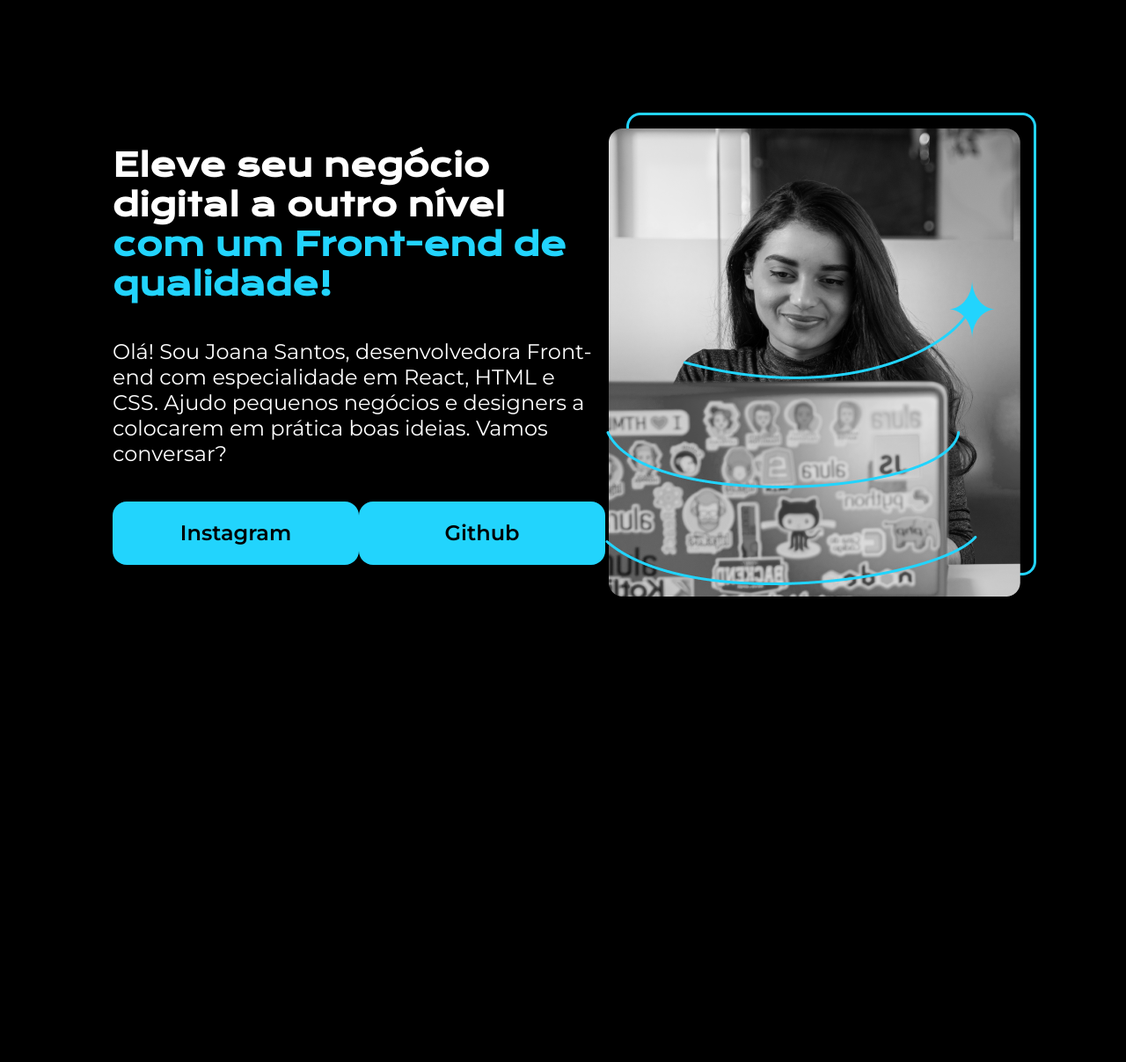
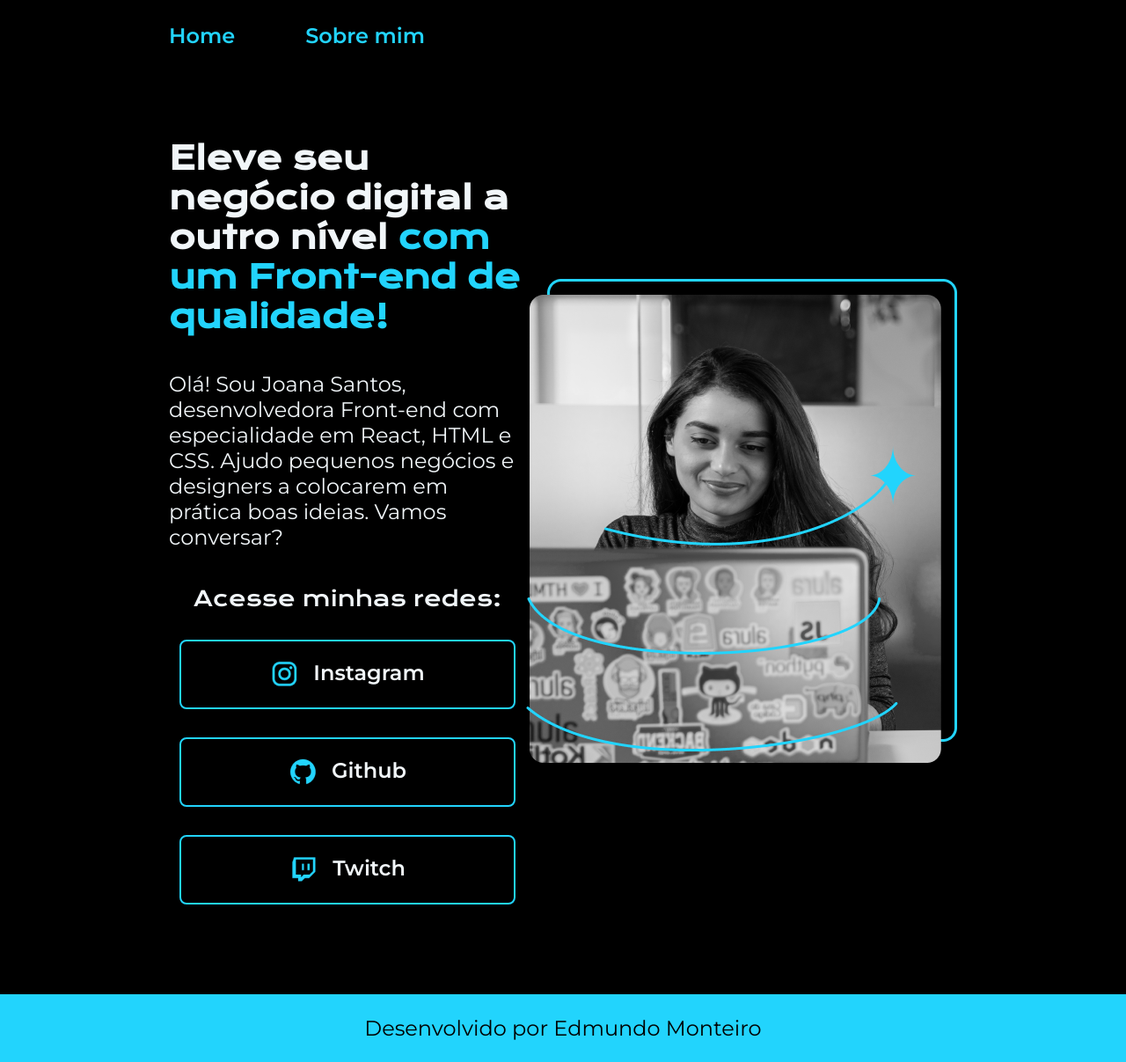
Before and after one commit to EdmundoMonteiro/Projeto_Portifolio, a plain HTML site: page index.html in a window 1280 px wide. Shown: the whole page at 88% size. Before the commit the page ends 928 px from the top, so only its background shows below. Drawn offline with nearby package versions, Linux system fonts and the light colour scheme.

Commit message:
Add files via upload

```diff
--- a/index.html
+++ b/index.html
@@ -4,10 +4,17 @@
     <meta charset="UTF-8">
     <meta name="viewport" content="width=device-width, initial-scale=1.0">
     <title>Portifolio</title>
-    <link rel="stylesheet" href="style.css">
+    <link rel="stylesheet" href="./styles/style.css">
 </head>
 <body>
-    <header> </header>
+
+    <header class="cabecalho">
+      <nav class="cabecalho__menu">
+        <a class="cabecalho__menu__link" href="index.html">Home</a>
+        <a class="cabecalho__menu__link" href="sobremim.html">Sobre mim</a>
+      </nav>
+    </header>
+
       <main class="apresentacao">
         <section class="apresentacao__conteudo">
             <h1 class="apresentacao__conteudo__titulo">
@@ -17,12 +24,22 @@
               Olá! Sou Joana Santos, desenvolvedora Front-end com especialidade em React, HTML e CSS. Ajudo pequenos negócios e designers a colocarem em prática boas ideias. Vamos conversar?
             </p>
         <div class="apresentacao__links">
-            <a class="apresentacao__links__link" href="https://www.instagram.com/">Instagram</a>
-            <a class="apresentacao__links__link" href="https://github.com/">Github</a>
+            <h2 class="apresentacao__links__subtitulo"> Acesse minhas redes: </h2>
+            <a class="apresentacao__links__link" href="https://www.instagram.com/">
+              <img src="./Imagens/instagram.png">
+              Instagram</a>
+            <a class="apresentacao__links__link" href="https://github.com/">
+              <img src="./Imagens/github.png">
+              Github</a>
+            <a class="apresentacao__links__link" href="https://www.twitch.tv/">
+              <img src="./Imagens/twitch.png">
+              Twitch</a>
         </div>
       </section>
-        <img src="imagem.png" alt="Joana Santos programando">
+        <img src="/Imagens/imagem.png" alt="Joana Santos programando">
       </main>
-    <footer></footer>
+    <footer class="rodape">
+      <p> Desenvolvido por Edmundo Monteiro </p>
+    </footer>
 </body>
 </html>
--- /dev/null
+++ b/styles/style.css
@@ -0,0 +1,113 @@
+@import url('https://fonts.googleapis.com/css2?family=Krona+One&family=Montserrat&display=swap');
+@import url('https://fonts.googleapis.com/css2?family=Montserrat:wght@600&display=swap');
+
+:root{
+    --cor-primaria: #000000;
+    --cor-secundaria: #F1F6F9;
+    --cor-terciaria: #22D4FD;
+    --cor-hover:#272727;
+
+    --fonte-primaria: 'Krona One', sans-serif ;
+    --fonte-secundaria: 'Montserrat', sans-serif ;
+}
+
+*{
+    margin: 0;
+    padding: 0;
+}
+
+body{
+    box-sizing: border-box;
+    /* height: 100vh; */
+    background-color: var(--cor-primaria);
+    color: var(--cor-secundaria);
+}
+
+.titulo-destaque{
+    color: var(--cor-terciaria);
+}
+
+.cabecalho{
+    padding: 2% 0% 0% 15%;
+}
+
+.cabecalho__menu{
+    display: flex;
+    gap: 80px;
+}
+
+.cabecalho__menu__link{
+    font-family: var(--fonte-secundaria);
+    font-size: 24px;
+    font-weight: 600;
+    color: var(--cor-terciaria);
+    text-decoration: none;
+}
+
+.apresentacao{
+    margin: 8% 15%;
+    display: flex;
+    align-items: center;
+    justify-content: space-between;
+}
+.apresentacao__conteudo{
+    width: 615px;
+    display: flex;
+    flex-direction: column;
+    gap: 40px;
+}
+.apresentacao__conteudo__titulo{
+    font-size: 36px;
+    font-family: var(--fonte-primaria);
+}
+.apresentacao__conteudo__texto{
+    font-size: 24px;
+    font-family: var(--fonte-secundaria);
+}
+
+.apresentacao__links{
+    display: flex;
+    flex-direction: column;
+    justify-content: space-between;
+    align-items: center;
+    gap: 32px;
+}
+
+.apresentacao__links__subtitulo{
+    font-family: var(--fonte-primaria);
+    font-weight: 400;
+    font-size: 24px;
+}
+
+.apresentacao__links__link{
+    display: flex;
+    justify-content: center;
+    gap: 16px;
+    border: 2px solid var(--cor-terciaria);
+    background-color: var(--cor-primaria);
+    width: 378px;
+    text-align: center;
+    font-size: 24px;
+    font-weight: 600;
+    border-radius: 8px;
+    color: var(--cor-secundaria);
+    padding: 21.5px 0 ;
+    text-decoration: none;
+    font-family: var(--fonte-secundaria);
+}
+
+.apresentacao__links__link:hover{
+    background-color: var(--cor-hover);
+}
+
+.rodape{
+    display: flex;
+    justify-content: center;
+    padding: 24px;
+    background-color: var(--cor-terciaria);
+    color: var(--cor-primaria);
+    font-family: var(--fonte-secundaria);
+    font-weight: 400;
+    font-size: 24px;
+
+}
```
Also changed, not shown: sobremim.html (added, +32 -0 lines), Imagens/github.png (added), Imagens/imagem.png (added), Imagens/instagram.png (added), Imagens/linkedin.png (added), Imagens/twitch.png (added), Imagens/twitter-novo.png (added), Imagens/twitter.png (added).
